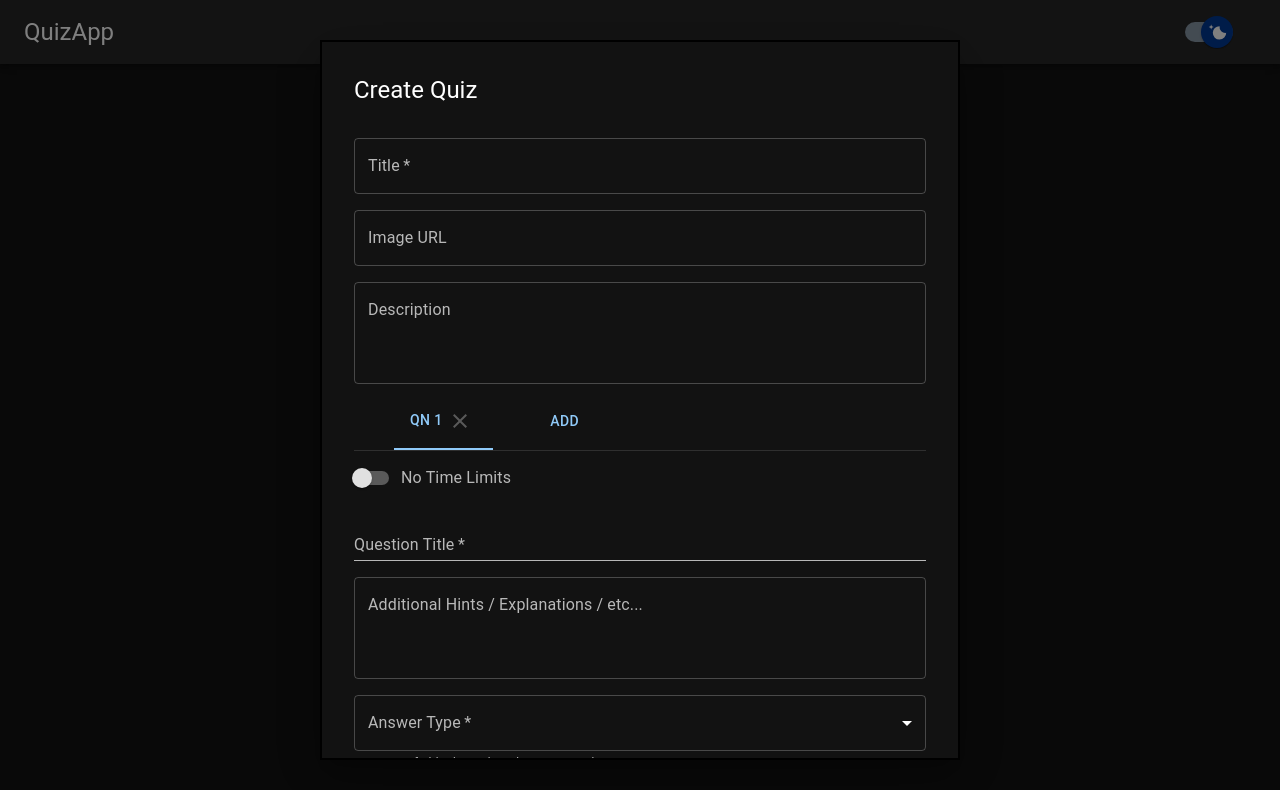
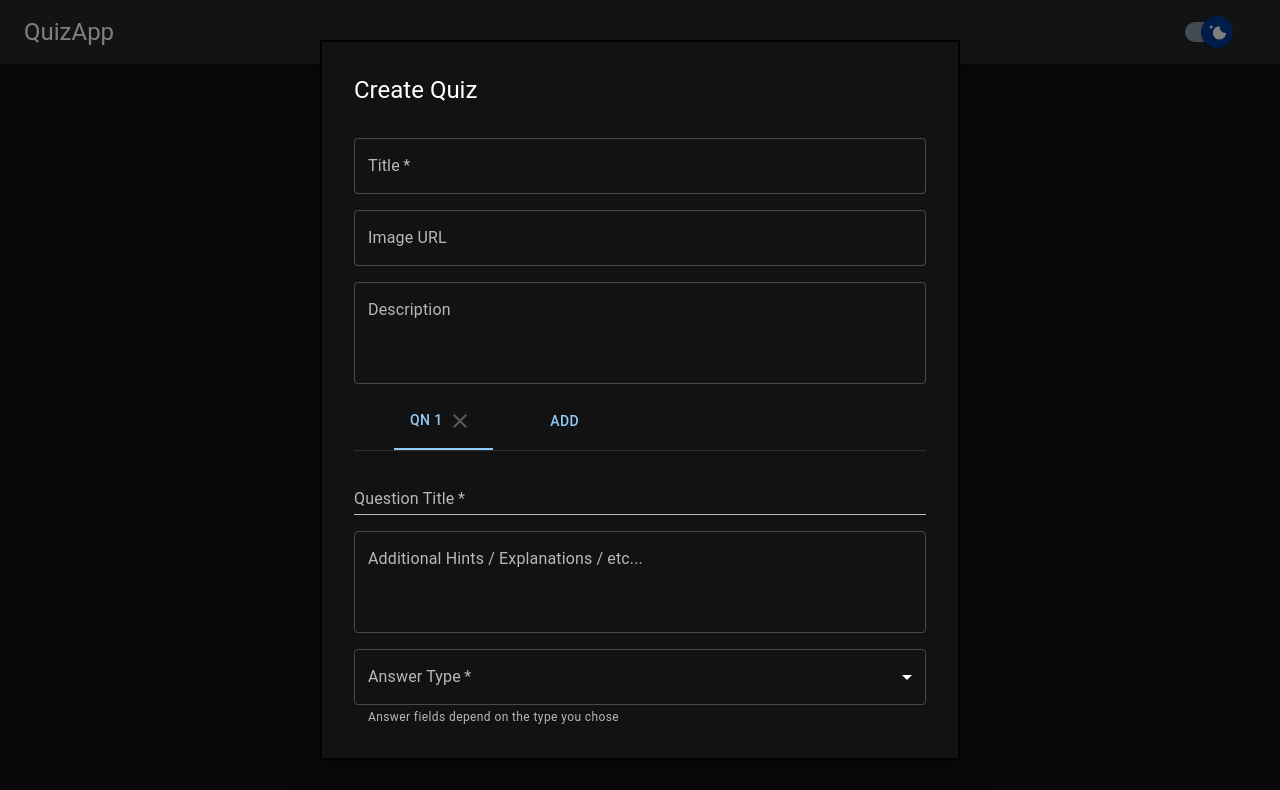
Before and after one commit to hiyodev/quiz-app, a React (Create React App) app: page / in a window 1280 px wide. Both pictures are taken after a click on the button "CREATE QUIZ". Shown: the top 790 px of the page. Built offline with nearby package versions, Linux system fonts and the light colour scheme.

Commit message:
Removed Time Duration due to complication, Fixed minor bug

```diff
--- a/src/components/Quiz/QuizModal.jsx
+++ b/src/components/Quiz/QuizModal.jsx
@@ -55,9 +55,6 @@ export default function QuizModal(props) {
       : [
           {
             id: 1,
-            timeLimit: false,
-            minDuration: 0,
-            secDuration: 0,
             question: "",
             explanation: "",
             answers: {
@@ -85,9 +82,6 @@ export default function QuizModal(props) {
         setQnFormData([
           {
             id: 1,
-            timeLimit: false,
-            minDuration: 0,
-            secDuration: 0,
             question: "",
             explanation: "",
             answers: {
@@ -213,7 +207,10 @@ export default function QuizModal(props) {
       </Button>
       <Modal
         open={isModalOpen}
-        onClose={() => handleModalState(false)}
+        onClose={() => {
+          setTabValue("1");
+          handleModalState(false);
+        }}
         aria-labelledby="modal-modal-title"
       >
         <Box component="form" sx={style} onSubmit={onSubmitHandler}>
--- a/src/components/Tabs/QuestionTabs.jsx
+++ b/src/components/Tabs/QuestionTabs.jsx
@@ -17,8 +17,6 @@ import {
   FormGroup,
   Checkbox,
   RadioGroup,
-  Switch,
-  Typography,
 } from "@mui/material";
 import { TabList, TabPanel, TabContext } from "@mui/lab";
 import { Clear } from "@mui/icons-material";
@@ -74,9 +72,6 @@ function QuestionTabs(props) {
       ...qnFormData,
       {
         id: newId,
-        timeLimit: false,
-        minDuration: 0,
-        secDuration: 0,
         question: "",
         explanation: "",
         answers: {
@@ -187,69 +182,6 @@ function QuestionTabs(props) {
       >
         <Grid container spacing={2}>
           <Grid item xs={12}>
-            <FormGroup>
-              <FormControlLabel
-                control={
-                  <Switch
-                    checked={currQn.timeLimit}
-                    onChange={(e) =>
-                      onTabDataChangeHandler(
-                        "timeLimit",
-                        index,
-                        e.target.checked
-                      )
-                    }
-                  />
-                }
-                label={
-                  currQn.timeLimit ? (
-                    <Box sx={{ display: "flex" }} columnGap={1}>
-                      <TextField
-                        margin="dense"
-                        size="small"
-                        type="number"
-                        label="minutes"
-                        value={currQn.minDuration}
-                        onChange={(e) =>
-                          onTabDataChangeHandler(
-                            "minDuration",
-                            index,
-                            e.target.value < 0 ? 0 : e.target.value
-                          )
-                        }
-                      ></TextField>
-                      <TextField
-                        margin="dense"
-                        size="small"
-                        type="number"
-                        label="seconds"
-                        value={currQn.secDuration}
-                        onChange={(e) =>
-                          onTabDataChangeHandler(
-                            "secDuration",
-                            index,
-                            e.target.value < 0 ? 0 : e.target.value
-                          )
-                        }
-                      ></TextField>
-                    </Box>
-                  ) : (
-                    <Typography color={"text.secondary"}>
-                      No Time Limits
-                    </Typography>
-                  )
-                }
-                sx={{
-                  paddingTop: 1,
-                  width: "100%",
-                  "@media (min-width: 600px)": {
-                    width: "65%",
-                  },
-                }}
-              />
-            </FormGroup>
-          </Grid>
-          <Grid item xs={12}>
             <TextField
               id="qns-field"
               name="qns-field"
@@ -262,6 +194,7 @@ function QuestionTabs(props) {
               }
               required
               fullWidth
+              sx={{ mt: 2 }}
             />
           </Grid>
           <Grid item xs={12}>
```
